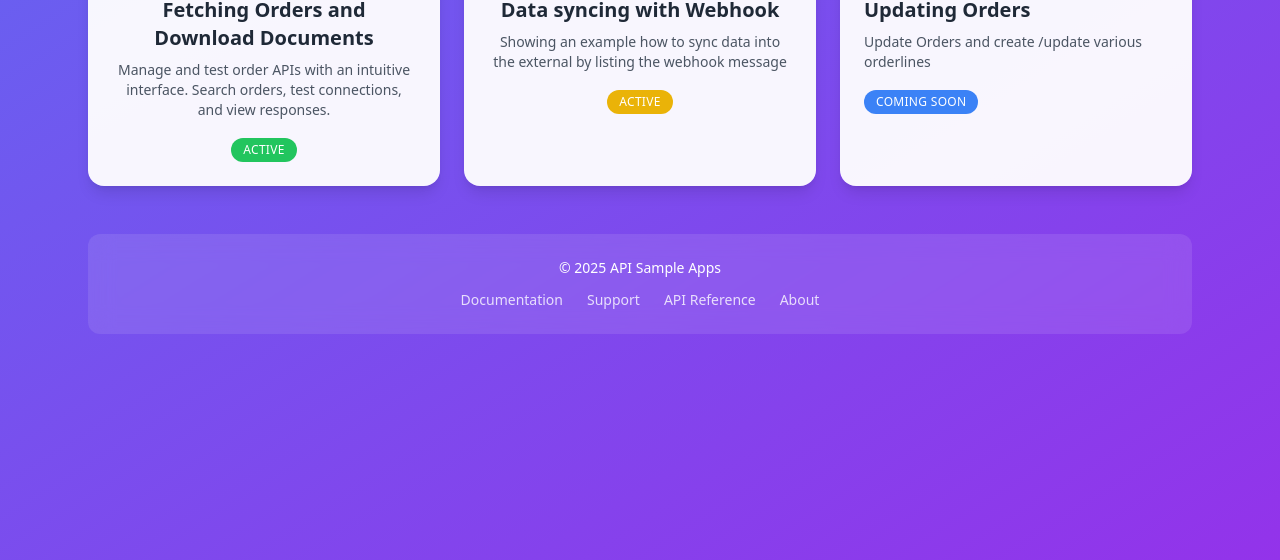
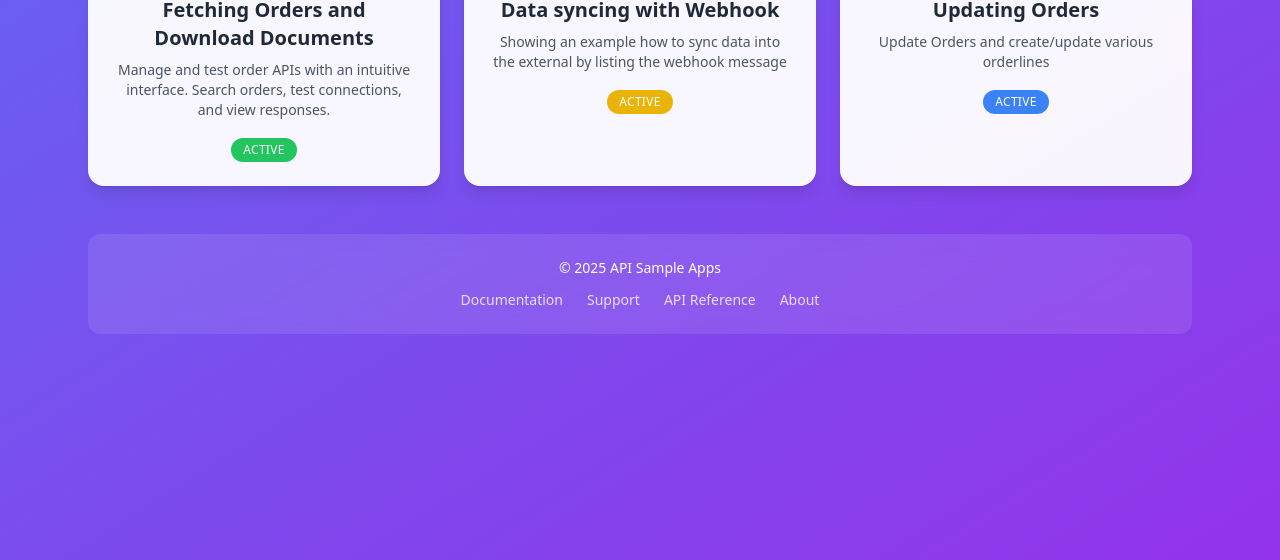
Before and after one commit to QbilSoftware/api-demo-apps, a website: page src/Order/public/index.html in a window 1280 px wide. Shown: the part 240-800 px from the top of the page. Drawn offline with nearby package versions, Linux system fonts and the light colour scheme.

Commit message:
feat: add support for update order app

```diff
--- a/src/Order/index.js
+++ b/src/Order/index.js
@@ -25,6 +25,10 @@ fastify.get('/webhook', (req, reply) => {
 
 fastify.get('/order-xml', (req, reply) => {
     reply.sendFile('xml-conversion.html');
+});
+
+fastify.get('/update-order', (req, reply) => {
+    reply.sendFile('update-order.html');
 });
 
 // Save API config (URL + Token)
--- a/src/Order/public/index.html
+++ b/src/Order/public/index.html
@@ -43,10 +43,12 @@
 
         <!-- App Card -->
         <div class="bg-white/95 rounded-2xl p-6 shadow-lg hover:shadow-2xl hover:-translate-y-2 transition transform cursor-pointer">
-            <span class="text-5xl block bg-gradient-to-br from-indigo-500 to-purple-600 bg-clip-text text-transparent mb-3">📈</span>
-            <h3 class="text-xl font-semibold text-gray-800 mb-2">Updating Orders</h3>
-            <p class="text-gray-600 text-sm mb-4">Update Orders and create /update various orderlines</p>
-            <span class="inline-block px-3 py-1 rounded-full text-xs font-medium uppercase tracking-wide bg-blue-500 text-white">Coming Soon</span>
+            <a href="/update-order" class="block text-center no-underline text-inherit">
+                <span class="text-5xl block bg-gradient-to-br from-indigo-500 to-purple-600 bg-clip-text text-transparent mb-3">📈</span>
+                <h3 class="text-xl font-semibold text-gray-800 mb-2">Updating Orders</h3>
+                <p class="text-gray-600 text-sm mb-4">Update Orders and create/update various orderlines</p>
+                <span class="inline-block px-3 py-1 rounded-full text-xs font-medium uppercase tracking-wide bg-blue-500 text-white">Active</span>
+            </a>
         </div>
 
     </div>
```
